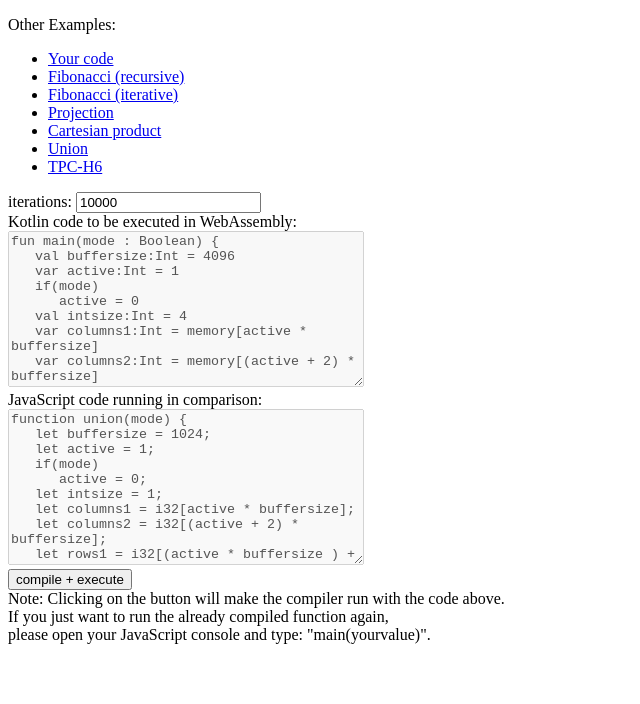
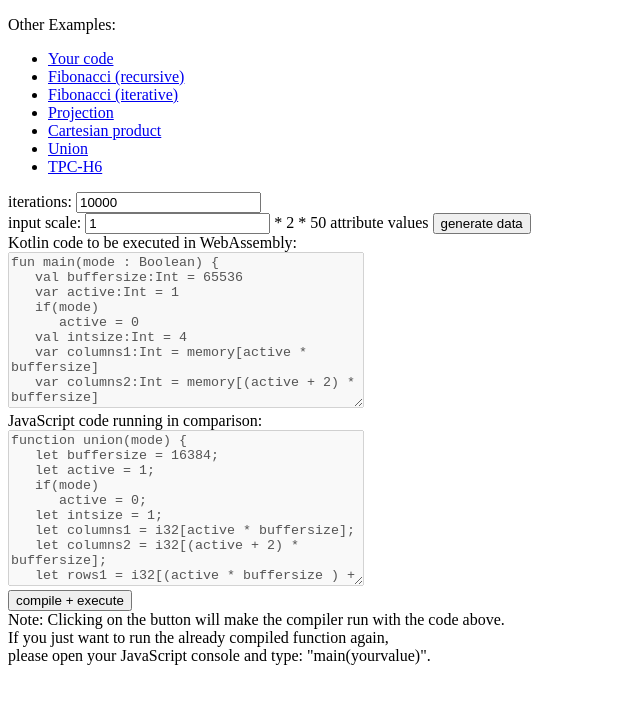
Before and after one commit to nr23730/bigdata-wasm, a plain HTML site: page union.html in a window 1280 px wide. Both pictures are taken after a click on the button "compile + execute". Shown: the whole page, without its empty margins (0-640 px from the left). Drawn offline with Linux system fonts and the light colour scheme.

Commit message:
make examples more comfortable

```diff
--- a/union.html
+++ b/union.html
@@ -18,10 +18,14 @@
 </ul>
 </p>
 <div id="inputs" style="float:left;">iterations: <input id="iterations-value" type="text" value="10000"/><br/>
+    <div id="inputs" style="float:left;">input scale: <input id="scale" type="text" value="1"/> * 2 * 50 attribute
+        values
+        <button onclick="generate()">generate data</button>
+        <label id="generating"></label><br/>
         Kotlin code to be executed in WebAssembly:<br/>
         <textarea id="code" style="width:350px;height:150px" disabled="disabled">
 fun main(mode : Boolean) {
-   val buffersize:Int = 4096
+   val buffersize:Int = 65536
    var active:Int = 1
    if(mode)
       active = 0
@@ -57,7 +61,7 @@ fun main(mode : Boolean) {
         JavaScript code running in comparison:<br/>
         <textarea style="width:350px;height:150px" disabled="disabled">
 function union(mode) {
-   let buffersize = 1024;
+   let buffersize = 16384;
    let active = 1;
    if(mode)
       active = 0;
@@ -104,8 +108,16 @@ function union(mode) {
 <script type="text/javascript">
     var memory = new WebAssembly.Memory({initial: 6});
     var i32 = new Uint32Array(memory.buffer);
+    let antlr4 = require('antlr4/index');
+    let BigDataLexer = require('parser/BigDataLexer');
+    let BigDataParser = require('parser/BigDataParser');
+    let MyListener = require('js/MyListener');
+
+    function generate() {
+        document.getElementById("generating").innerHTML = "";
+        let scale = document.getElementById("scale").value;
         colsf = 2;
-    rowsf = 5;
+        rowsf = 25 * scale;
         i32[0] = colsf;
         i32[1] = rowsf;
         for (let i = 0; i < colsf; i++)
@@ -114,35 +126,34 @@ function union(mode) {
         for (let i = 0; i < colsf; i++)
             i32[2 + (rowsf + 1) * i] = 4;
 
-    i32[1024] = colsf;
-    i32[1025] = rowsf;
+        i32[16384] = colsf;
+        i32[16385] = rowsf;
         for (let i = 0; i < colsf; i++)
             for (let j = 0; j < (rowsf + 1); j++)
-            i32[1027 + i * (rowsf + 1) + j] = 100 + i;
+                i32[16387 + i * (rowsf + 1) + j] = 100 + i;
         for (let i = 0; i < colsf; i++)
-        i32[1026 + (rowsf + 1) * i] = 4;
+            i32[16386 + (rowsf + 1) * i] = 4;
 
         colsb = 2;
-    rowsb = 5;
-    i32[2048] = colsb;
-    i32[2049] = rowsb;
+        rowsb = 25 * scale;
+        i32[32768] = colsb;
+        i32[32769] = rowsb;
         for (let i = 0; i < colsb; i++)
             for (let j = 0; j < (rowsb + 1); j++)
-            i32[2051 + i * (rowsb + 1) + j] = 200 + i;
+                i32[32771 + i * (rowsb + 1) + j] = 200 + i;
         for (let i = 0; i < colsb; i++)
-        i32[2050 + (rowsb + 1) * i] = 4;
+            i32[32770 + (rowsb + 1) * i] = 4;
 
-    i32[3072] = colsb;
-    i32[3073] = rowsb;
+        i32[49152] = colsb;
+        i32[49153] = rowsb;
         for (let i = 0; i < colsb; i++)
             for (let j = 0; j < (rowsb + 1); j++)
-            i32[3075 + i * (rowsb + 1) + j] = 300 + i;
+                i32[49155 + i * (rowsb + 1) + j] = 300 + i;
         for (let i = 0; i < colsb; i++)
-        i32[3074 + (rowsb + 1) * i] = 117;
-    let antlr4 = require('antlr4/index');
-    let BigDataLexer = require('parser/BigDataLexer');
-    let BigDataParser = require('parser/BigDataParser');
-    let MyListener = require('js/MyListener');
+            i32[49154 + (rowsb + 1) * i] = 117;
+        document.getElementById("generating").innerHTML = "finished";
+    }
+
     document.getElementById("parse").addEventListener("click", function () {
         let iterations = document.getElementById("iterations-value").value;
         let wasm_d1 = new Date().getTime();
@@ -172,7 +183,7 @@ function union(mode) {
         let js_d1 = new Date().getTime();
         console.log("JavaScript compiling started at: " + js_d1);
         eval("function union(mode) {" +
-            "   let buffersize = 1024;" +
+            "   let buffersize = 16384;" +
             "   let active = 1;" +
             "   if(mode)" +
             "      active = 0;" +
```
Also changed, not shown: cartesian.html (+34 -21 lines), projection.html (+36 -25 lines). Lines whose indentation alone changed are shown as unchanged.
